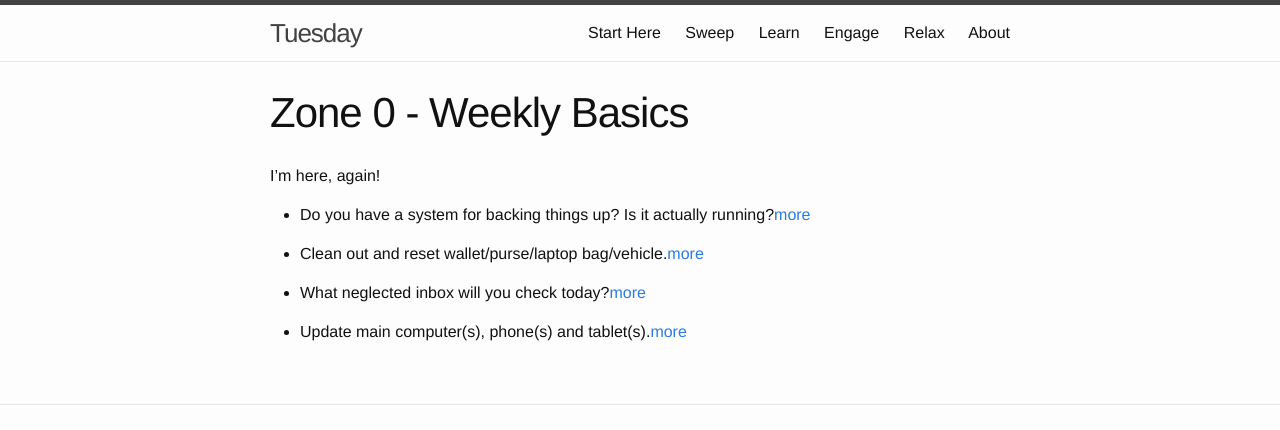
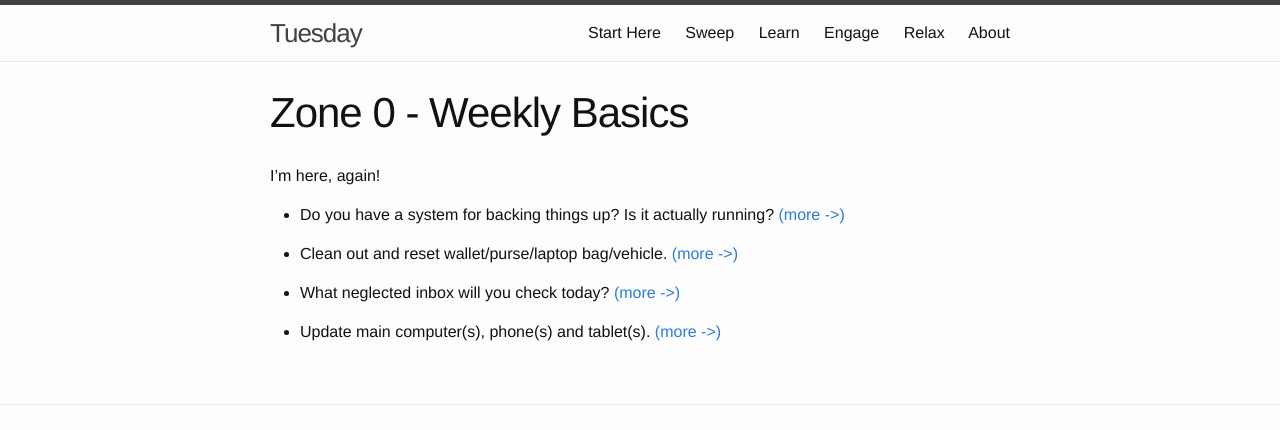
Before and after one commit to CRASHSpace/tuesday, a Jekyll site: the page built from _sweep/zone00/index.md, in a window 1280 px wide. Shown: the top 430 px of the page. Built offline with Jekyll 4.4.1, drawn with Linux system fonts in a browser that asks for light colours.

```diff
--- a/_sweep/zone00/index.md
+++ b/_sweep/zone00/index.md
@@ -10,5 +10,5 @@ I'm here, again!
 
 {% assign itemstoshow = (site.sweep | where: "zone" , "basics") %}
 {% for item in itemstoshow %}
-* {{ item.weekly_todo_text }}[more]({{ item.url | relative_url }})
+* {{ item.weekly_todo_text }} [(more ->)]({{ item.url | relative_url }})
 {% endfor %}
```
